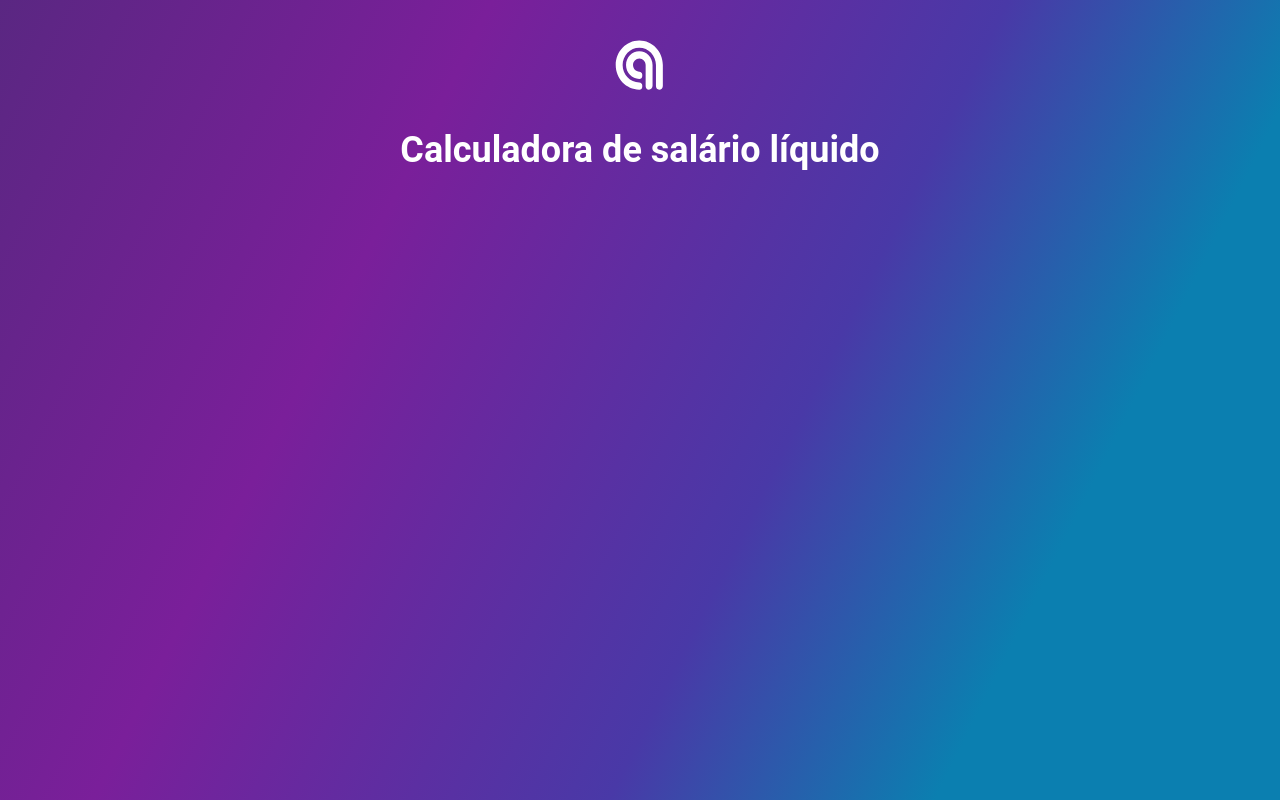
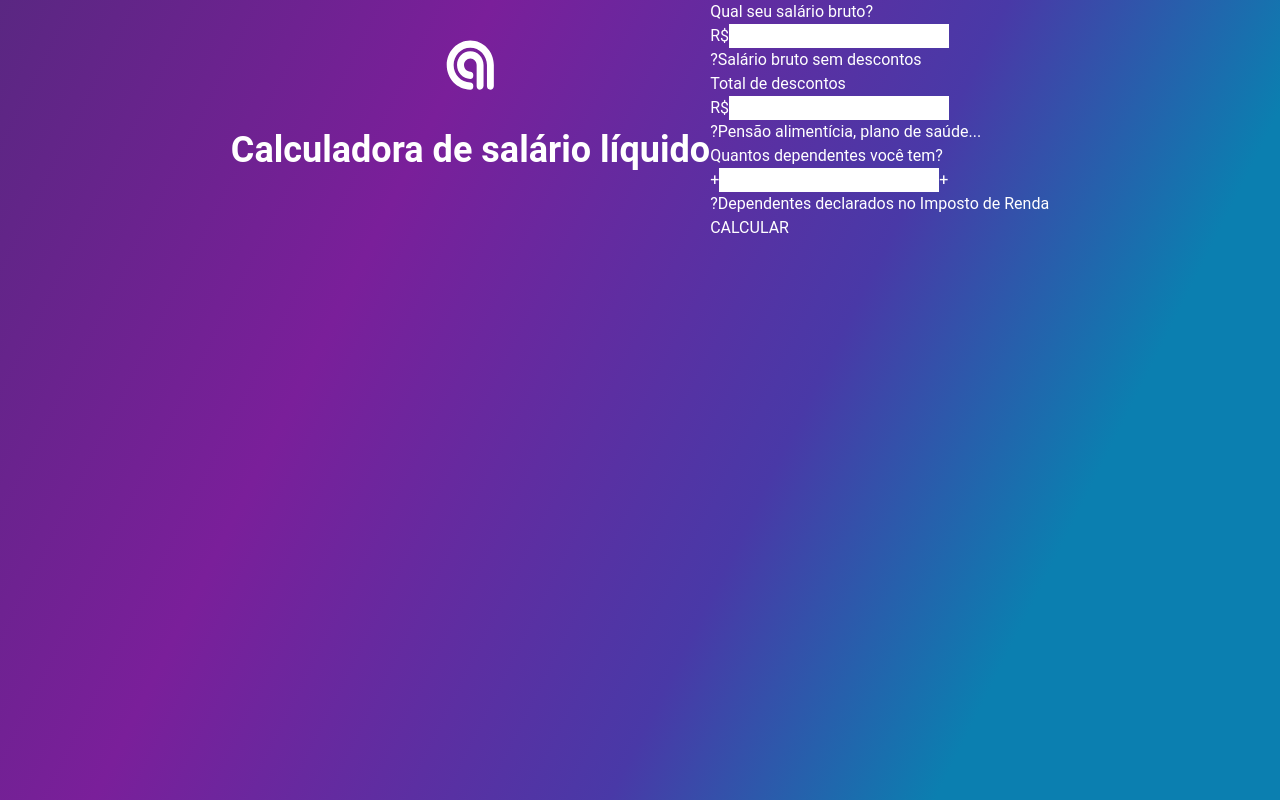
Before and after one commit to agilize/frontend-challenge, a React (Create React App) app: page / in a window 1280 px wide. Built offline with nearby package versions, Linux system fonts and the light colour scheme.

Commit message:
feat(calculationform): ✨create component
Creates all elements used in the calculation form

```diff
--- a/src/App.js
+++ b/src/App.jsx
@@ -1,4 +1,5 @@
 import React from 'react';
+import CalculationForm from './components/CalculationForm';
 import Header from './components/Header';
 import { Base } from './styles';
 
@@ -6,6 +7,7 @@ function App() {
   return (
     <Base>
       <Header />
+      <CalculationForm />
     </Base>
   );
 }
--- /dev/null
+++ b/src/components/CalculationForm.jsx
@@ -0,0 +1,38 @@
+import React from 'react';
+
+function CalculationForm() {
+  return (
+    <form>
+      <fieldset>
+        <label>
+          <p>Qual seu salário bruto?</p>
+          <span>R$</span>
+          <input type='text' />
+          <p>
+            <span>?</span>Salário bruto sem descontos
+          </p>
+        </label>
+        <label>
+          <p>Total de descontos</p>
+          <span>R$</span>
+          <input type='text' />
+          <p>
+            <span>?</span>Pensão alimentícia, plano de saúde...
+          </p>
+        </label>
+      </fieldset>
+      <fieldset>
+        <p>Quantos dependentes você tem?</p>
+        <button type='button'>+</button>
+        <input type='text' />
+        <button type='button'>+</button>
+        <p>
+          <span>?</span>Dependentes declarados no Imposto de Renda
+        </p>
+      </fieldset>
+      <button type='submit'>CALCULAR</button>
+    </form>
+  );
+}
+
+export default CalculationForm;
```
